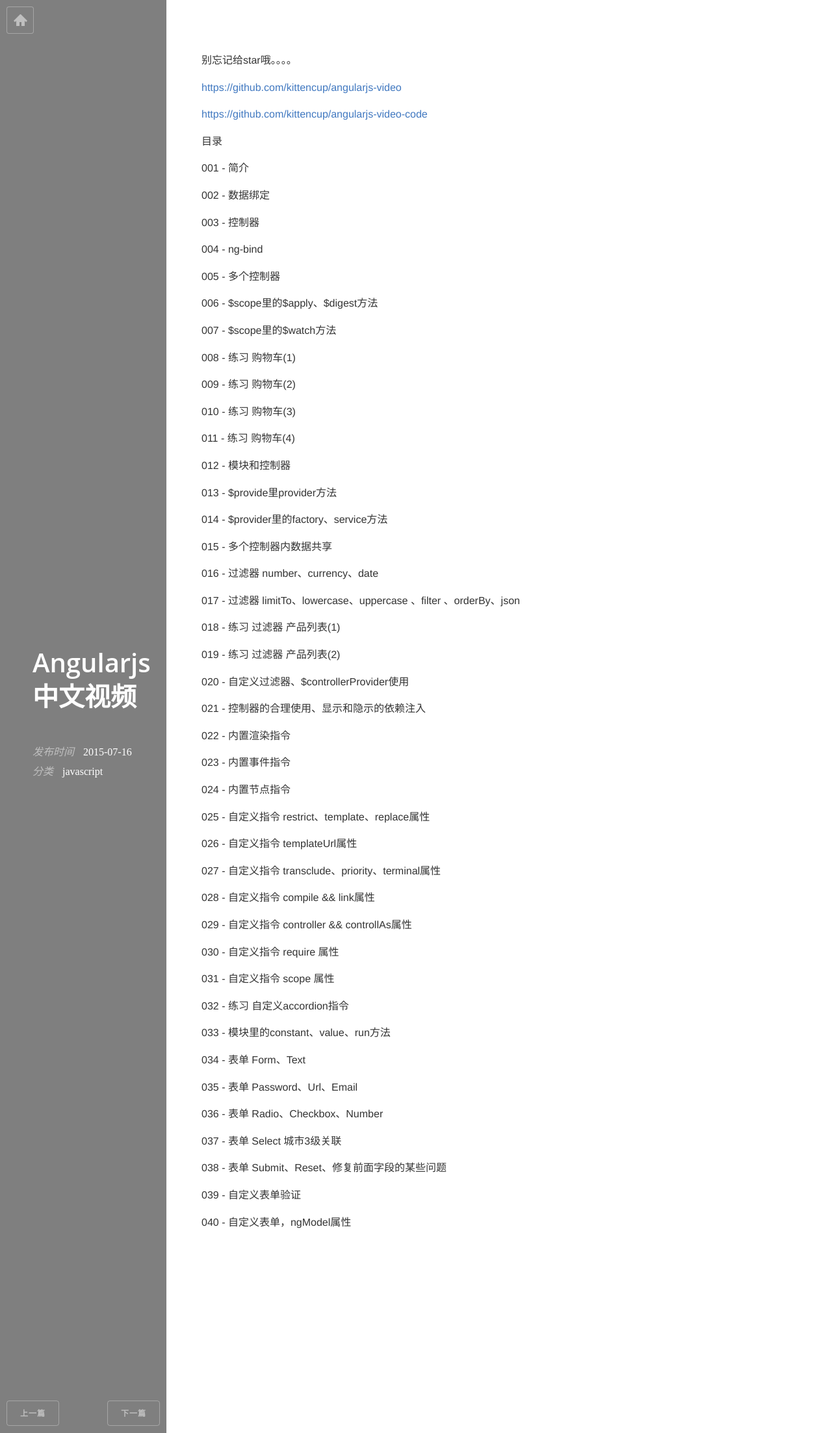
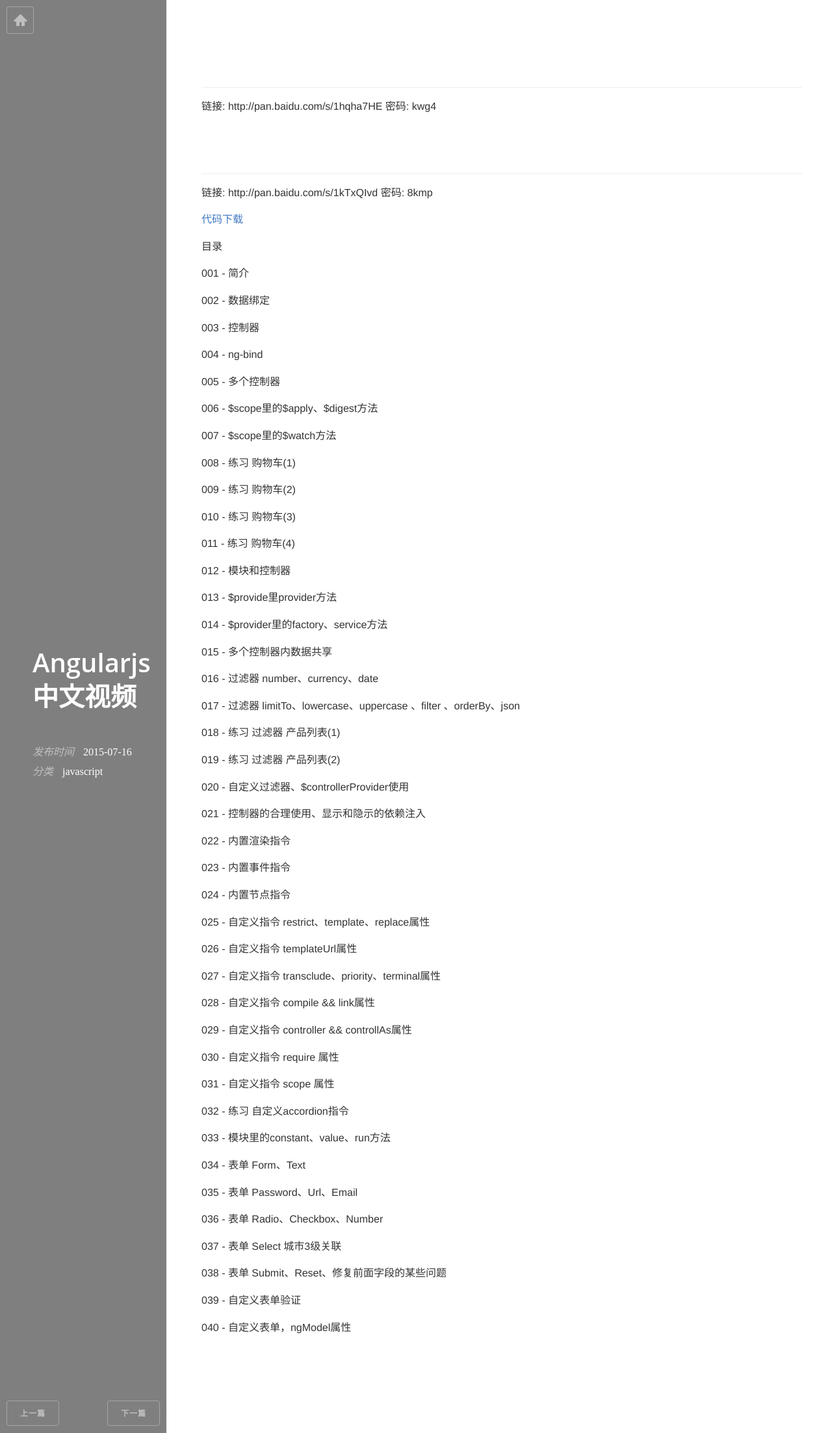
Before and after one commit to kittencup/kittencup.github.io, a Jekyll site: the page built from _posts/2015-07-16-Angualrjs中文视频.md, in a window 1280 px wide. Shown: the whole page at 65% size. Built offline with Jekyll 4.4.1, drawn with Linux system fonts in a browser that asks for light colours; nearby versions of some CDN libraries; some web fonts are replaced; Markdown is read by kramdown in place of the engine named in the settings; comment, search, counter and statistics services are not loaded.

Commit message:
no message

```diff
--- a/_posts/2015-07-16-Angualrjs中文视频.md
+++ b/_posts/2015-07-16-Angualrjs中文视频.md
@@ -5,11 +5,16 @@
 categories: javascript
 ---
 
-别忘记给star哦。。。。
+# 百度网盘下载
+链接: http://pan.baidu.com/s/1hqha7HE
+密码: kwg4
 
-[https://github.com/kittencup/angularjs-video](https://github.com/kittencup/angularjs-video)
+# PPT下载
+链接: http://pan.baidu.com/s/1kTxQIvd
+密码: 8kmp
 
-[https://github.com/kittencup/angularjs-video-code](https://github.com/kittencup/angularjs-video-code)
+
+[代码下载](https://github.com/kittencup/angularjs-video-code)
 
 目录
 
```
Also changed, not shown: _posts/2015-07-16-Zend Framework 2中文视频.md (+4 -2 lines).
